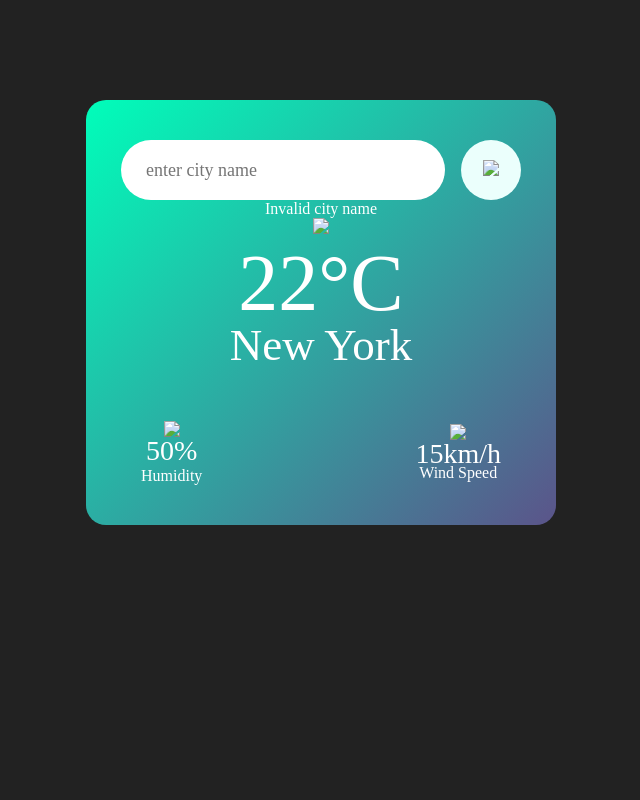
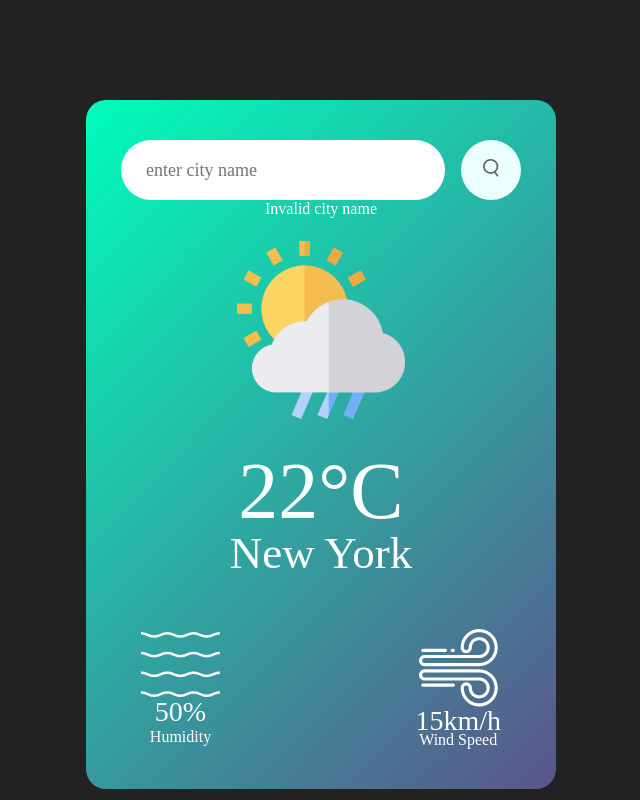
Before and after one commit to tuongroth/Weather, a plain HTML site: page index.html in a window 1280 px wide. Shown: the whole page, without its empty margins (319-959 px from the left). Drawn offline with Linux system fonts and the light colour scheme.

Commit message:
Update index.html

```diff
--- a/index.html
+++ b/index.html
@@ -90,7 +90,7 @@ Margin-top: -6px;}
   <div class="card">
     <div class="search">
       <input type="text" placeholder="enter city name" spellcheck="false">
-      <button><img src="./search-1.png"/></button>
+      <button><img src="./search.png"/></button>
     </div>
 
     <div class="error">
@@ -98,12 +98,12 @@ Margin-top: -6px;}
     </div>
 
     <div class="weather">
-      <img src="./drizzle-1.png" class="weather-icon"/>
+      <img src="./drizzle.png" class="weather-icon"/>
       <h1 class="temp">22°C</h1>
       <h2 class="city">New York</h2>
       <div class="details">
         <div class="col">
-          <img src="./humidity-1.png"/>
+          <img src="./humidity.png"/>
           <div>
             <p class="humidity">50% </p>
             <p>Humidity</p>
@@ -111,7 +111,7 @@ Margin-top: -6px;}
         </div>
 
         <div class="col">
-          <img src="./wind-1.png"/>
+          <img src="./wind.png"/>
           <div>
             <p class="wind">15km/h </p>
 
```
